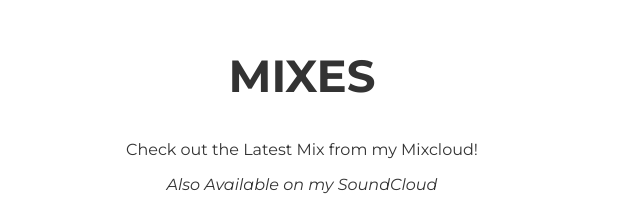
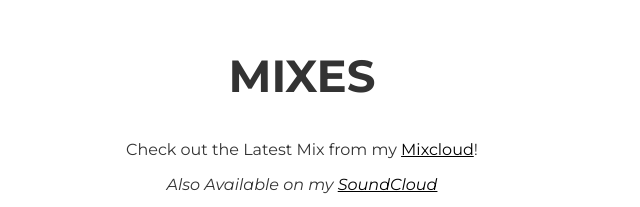
Before and after one commit to seanmilfort/DJWebsite, a plain HTML site: page index.html in a window 1280 px wide. Shown: the part 1028-1235 px from the top of the page, 338-978 px from the left. Drawn offline with nearby package versions, Linux system fonts and the light colour scheme.

Commit message:
Added Threads to Page

```diff
--- a/css/styles.css
+++ b/css/styles.css
@@ -168,7 +168,9 @@ header img {
 
 /*Mixes Section
 ---------------------------------------*/
-
+.mixes-section a {
+  color: #000000;
+}
 
 /*About Me Section
 ---------------------------------------*/
--- a/index.html
+++ b/index.html
@@ -64,6 +64,7 @@
           <li><a target="_blank" rel="noopener noreferrer" href="https://apple.djseanzie.club"><i class="fa-brands fa-apple"></i></a></li>
           <li><a target="_blank" rel="noopener noreferrer" href="https://ytmusic.djseanzie.club"><i class="fa-brands fa-youtube"></i></a></li>
           <li><a target="_blank" rel="noopener noreferrer" href="https://twitter.com/djseanzie"><i class="fa-brands fa-x-twitter"></i></a></li>
+          <li><a target="_blank" rel="noopener noreferrer" href="https://www.threads.net/@djseanzie"><i class="fa-brands fa-threads"></i></a></li>
           <li><a target="_blank" rel="noopener noreferrer" href="https://instagram.com/djseanzie"><i class="fa-brands fa-instagram"></i></a></li>
           <li><a target="_blank" rel="noopener noreferrer" href="https://facebook.com/djseanzie"><i class="fa-brands fa-facebook"></i></a></li>
           <li><a target="_blank" rel="noopener noreferrer" href="https://streamlabs.com/omgitzseanzie/merch"><i class="fa-solid fa-store"></i></a></li>
@@ -90,8 +91,8 @@
     <section class="main-section mixes-section color-scheme" id="mixes-section">
       <div data-aos="fade-up" class="content-wrap">
         <h2>MIXES</h2>
-        <p>Check out the Latest Mix from my Mixcloud!</p>
-        <p><i>Also Available on my SoundCloud</i></p>
+        <p>Check out the Latest Mix from my <a target="_blank" rel="noopener noreferrer" href="https://mixcloud.com/djseanzie">Mixcloud</a>!</p>
+        <p><i>Also Available on my <a target="_blank" rel="noopener noreferrer" href="https://soundcloud.com/djseanzie">SoundCloud</a></i></p>
         <div class="mixes">
           <iframe width="100%" height="120"
             src="https://www.mixcloud.com/widget/iframe/?hide_cover=1&feed=%2Fdjseanzie%2Fseanzie-radio-episode-14%2F"
```
